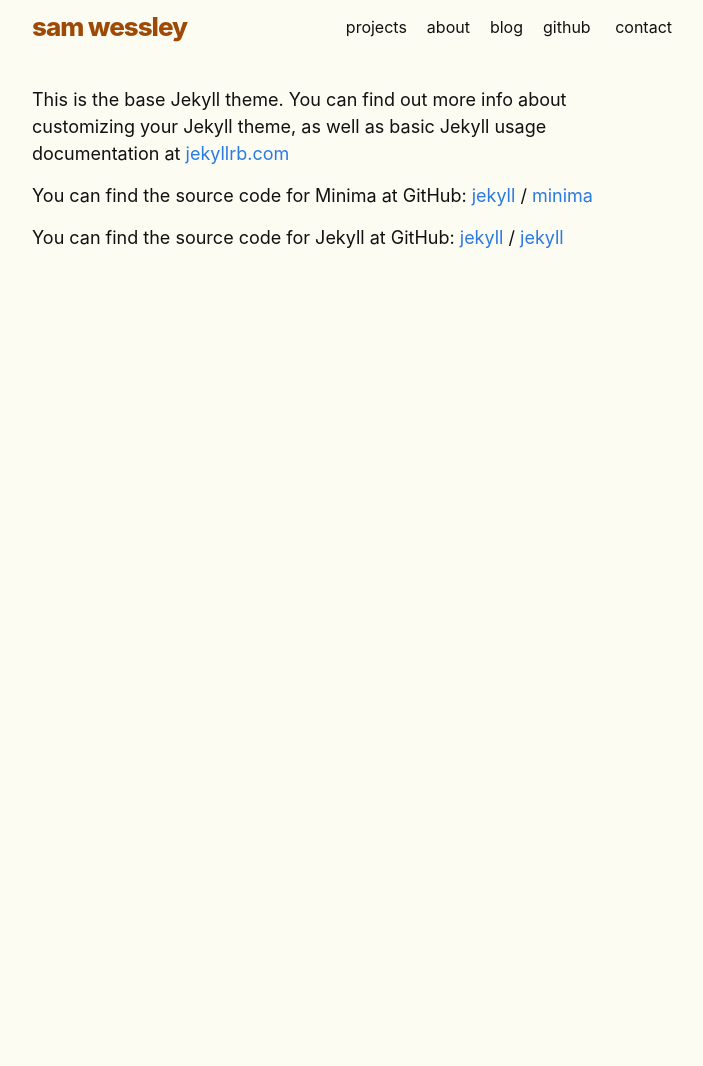
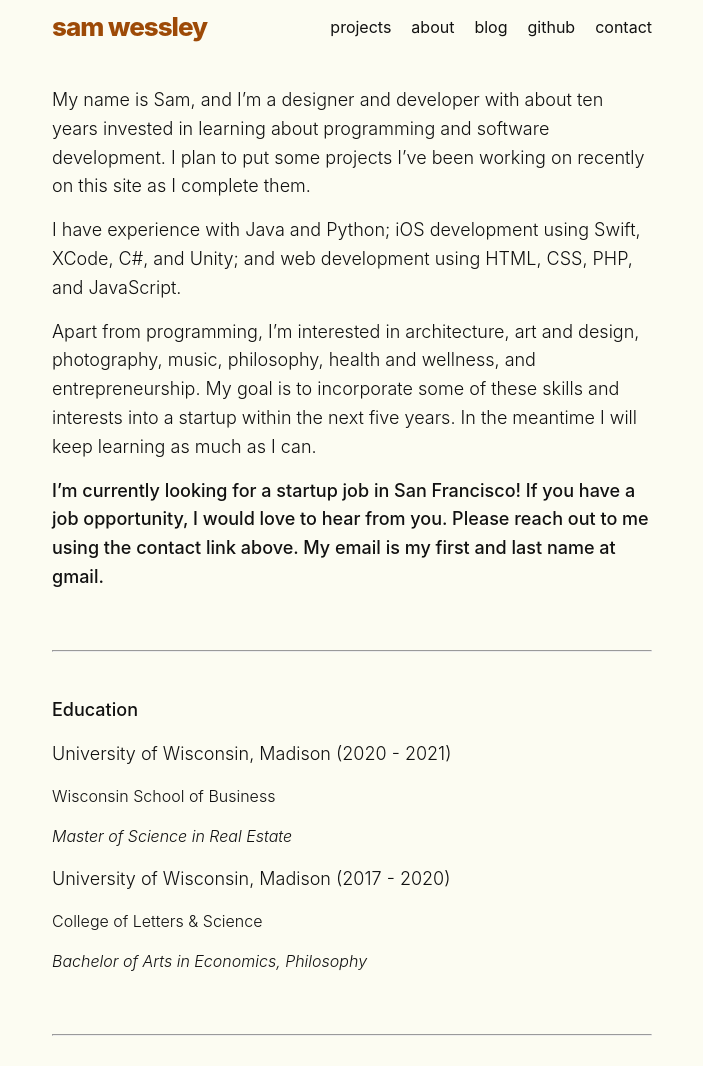
Before and after one commit to samwessley/samwessley.github.io, a Jekyll site: the page built from about.md, in a window 1280 px wide. Shown: the whole page, without its empty margins (288-991 px from the left). Built offline with Jekyll 4.4.1, drawn with Linux system fonts in a browser that asks for light colours; before the commit the page ends 900 px from its top, so only the background shows below that.

Commit message:
update about.md

```diff
--- a/_includes/header.html
+++ b/_includes/header.html
@@ -28,8 +28,7 @@
             <a class="page-link" href="{{ my_page.url | relative_url }}">{{ my_page.title | escape }}</a>
             {%- endif -%}
           {%- endfor -%}
-          <a class="page-link" href="https://github.com/samwessley" target="_blank">github</a>
-          <a class="page-link" href="mailto: samwessley@gmail.com" target="_blank">contact</a>
+          <a class="page-link" href="https://github.com/samwessley" target="_blank">github</a><a class="page-link" href="mailto: samwessley@gmail.com" target="_blank">contact</a>
         </div>
       </nav>
     {%- endif -%}
--- a/_posts/2021-07-31-welcome-to-jekyll.markdown
+++ b/_posts/2021-07-31-welcome-to-jekyll.markdown
@@ -1,7 +1,7 @@
 ---
 layout: post
 title:  "Welcome to Jekyll!"
-date:   2021-07-31 22:35:00 -0500
+date:   2021-07-23 22:35:00 -0500
 categories: jekyll update
 ---
 You’ll find this post in your `_posts` directory. Go ahead and edit it and re-build the site to see your changes. You can rebuild the site in many different ways, but the most common way is to run `jekyll serve`, which launches a web server and auto-regenerates your site when a file is updated.
--- a/about.md
+++ b/about.md
@@ -4,15 +4,30 @@ title: about
 permalink: /about/
 ---
 
-This is the base Jekyll theme. You can find out more info about customizing your Jekyll theme, as well as basic Jekyll usage documentation at [jekyllrb.com](https://jekyllrb.com/)
+My name is Sam, and I’m a designer and developer with about ten years invested in learning about programming and software development. I plan to put some projects I’ve been working on recently on this site as I complete them.
 
-You can find the source code for Minima at GitHub:
-[jekyll][jekyll-organization] /
-[minima](https://github.com/jekyll/minima)
+I have experience with Java and Python; iOS development using Swift, XCode, C#, and Unity; and web development using HTML, CSS, PHP, and JavaScript.
 
-You can find the source code for Jekyll at GitHub:
-[jekyll][jekyll-organization] /
-[jekyll](https://github.com/jekyll/jekyll)
+Apart from programming, I’m interested in architecture, art and design, photography, music, philosophy, health and wellness, and entrepreneurship. My goal is to incorporate some of these skills and interests into a startup within the next five years. In the meantime I will keep learning as much as I can.
 
+<p style="font-weight:500">I’m currently looking for a startup job in San Francisco! If you have a job opportunity, I would love to hear from you. Please reach out to me using the contact link above. My email is my first and last name at gmail.</p>
 
-[jekyll-organization]: https://github.com/jekyll
+<br>
+
+---
+
+<br>
+
+<p style="font-weight:500">Education</p>
+
+<p>University of Wisconsin, Madison (2020 - 2021)</p>
+<p style="font-size: 16px">Wisconsin School of Business</p>
+<p style="font-size: 16px; font-style: italic">Master of Science in Real Estate</p>
+
+<p>University of Wisconsin, Madison (2017 - 2020)</p>
+<p style="font-size: 16px">College of Letters & Science</p>
+<p style="font-size: 16px; font-style: italic">Bachelor of Arts in Economics, Philosophy</p>
+
+<br>
+
+---
--- a/assets/main.scss
+++ b/assets/main.scss
@@ -10,10 +10,12 @@ body {
 
 p {
     font-size: 18px;
+    font-weight: 300;
+    line-height: 1.6em;
 }
 
 .wrapper {
-    max-width: 640px;
+    max-width: 600px;
 }
 
 .site-header {
```
Also changed, not shown: 2 other files.
